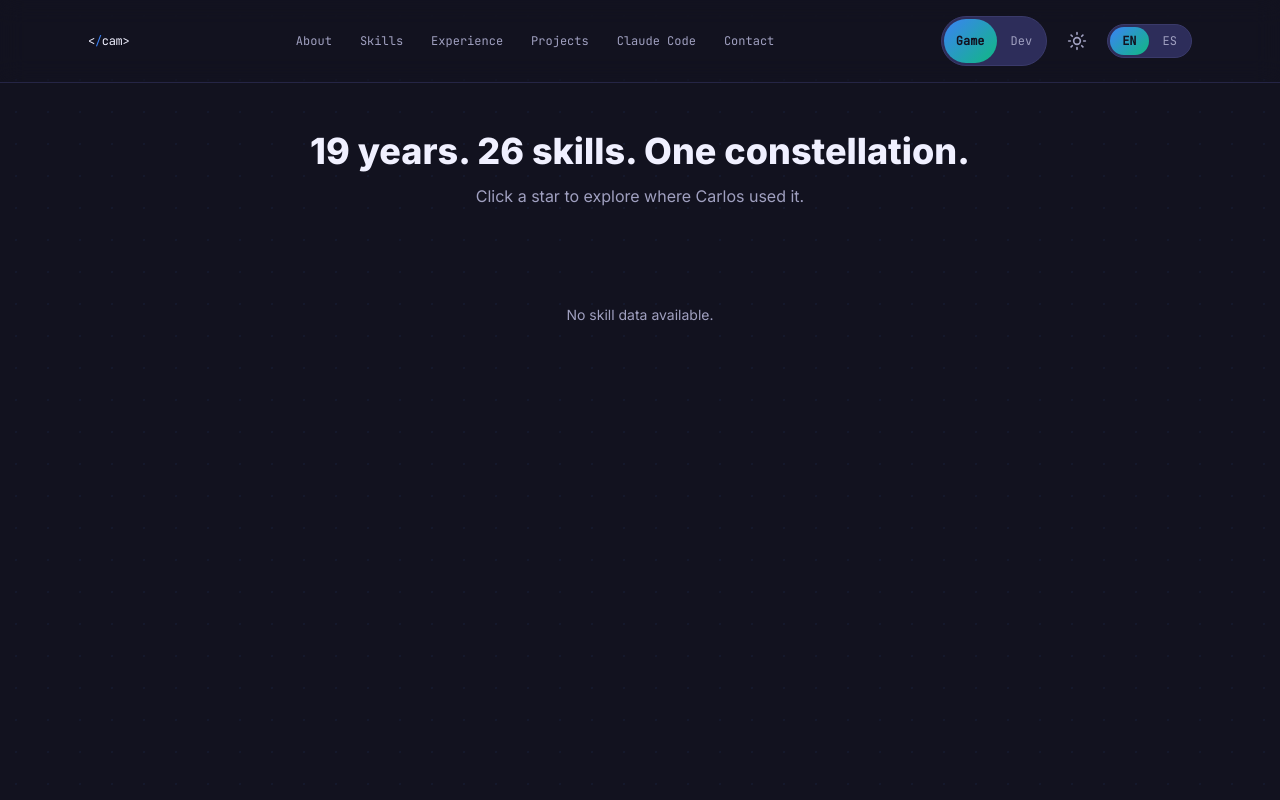
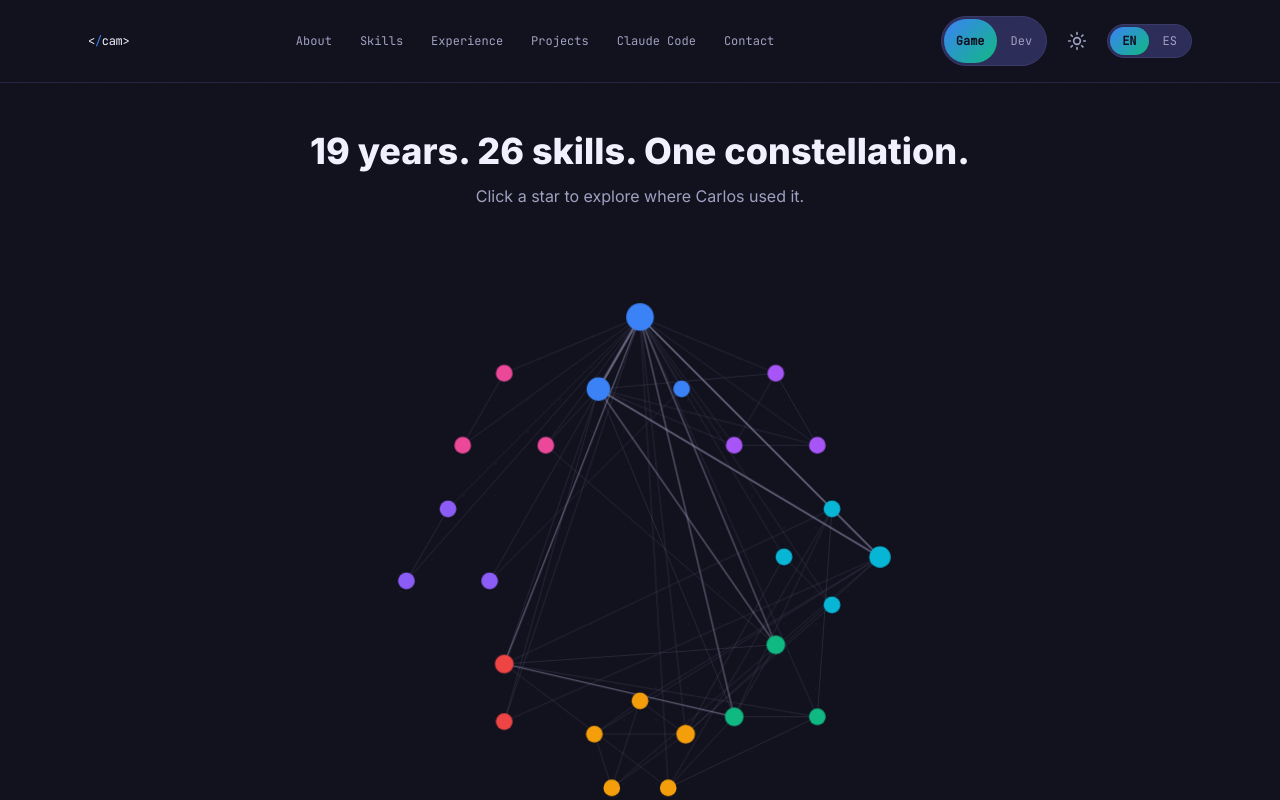
Before and after one commit to andresmontoyat/andresmontoyatco, a React (Vite) app: page / in a window 1280 px wide. Shown: the top 800 px of the page. Built offline with nearby package versions, Linux system fonts and the light colour scheme; a web font is replaced by a local one.

Commit message:
feat(15-02): wire SvgConstellation + useConstellation + capability detection into GameMode renderer slot

```diff
--- a/src/game/GameMode.js
+++ b/src/game/GameMode.js
@@ -1,10 +1,13 @@
-import React from 'react'
+import React, { useState } from 'react'
 import { useLanguage } from '../i18n/LanguageContext'
 import { useTheme } from '../i18n/ThemeContext'
 import { useViewMode } from '../context/ViewModeContext'
 import EXPERIENCE from '../data/experience'
 import { SKILLS } from '../data/skills'
-import { CURRENT_YEAR } from './constellation.graph'
+import { buildConstellationGraph, CURRENT_YEAR } from './constellation.graph'
+import { computeLayout } from './constellation.layout'
+import useConstellation from './useConstellation'
+import SvgConstellation from './renderers/SvgConstellation'
 import ConstellationFallback from './ConstellationFallback'
 
 // D-15-LAND-COPY: derive at module load from live data — never hardcode
@@ -12,8 +15,30 @@ const maxYear = Math.max(...EXPERIENCE.map((e) => e.period.end ?? CURRENT_YEAR))
 const minYear = Math.min(...EXPERIENCE.map((e) => e.period.start))
 export const yearsActive = maxYear - minYear
 
-// D-15-LAND-COPY: canonical SKILLS catalog count (not graph node count)
-export const skillCount = Object.keys(SKILLS).length
+// Build graph once at module load — shared between skillCount and renderer props
+const { nodes: GRAPH_NODES, edges: GRAPH_EDGES } = buildConstellationGraph(EXPERIENCE, SKILLS)
+const LAYOUT = computeLayout(GRAPH_NODES)
+
+// D-15-LAND-COPY: graph node count (alias-normalized canonical count)
+export const skillCount = GRAPH_NODES.length
+
+// Capability detection — Phase 17: branch on capabilities for WebGL adapter; Phase 15 always SVG.
+function detectCapabilities() {
+  if (typeof window === 'undefined') {
+    return { prefersReducedMotion: true, saveData: false, isMobile: true, hasWebGL: false }
+  }
+  const prefersReducedMotion = window.matchMedia('(prefers-reduced-motion: reduce)').matches
+  const saveData = (typeof navigator !== 'undefined' && navigator.connection && navigator.connection.saveData) || false
+  const isMobile = window.innerWidth < 768
+  let hasWebGL = false
+  try {
+    const c = document.createElement('canvas')
+    hasWebGL = !!(c.getContext('webgl') || c.getContext('experimental-webgl'))
+  } catch (e) {
+    hasWebGL = false
+  }
+  return { prefersReducedMotion, saveData, isMobile, hasWebGL }
+}
 
 class ConstellationErrorBoundary extends React.Component {
   constructor(props) {
@@ -42,6 +67,9 @@ export default function GameMode() {
   const { lang, t } = useLanguage()
   const { theme } = useTheme()
   const { setViewMode } = useViewMode()
+
+  const [capabilities] = useState(() => detectCapabilities())
+  const cons = useConstellation(GRAPH_NODES)
 
   const h1Text = `${yearsActive} ${t.game.h1Years}. ${skillCount} ${t.game.h1Skills}. ${t.game.h1Tagline}`
 
@@ -72,13 +100,21 @@ export default function GameMode() {
           className="w-full max-w-3xl relative"
           data-testid="renderer-slot"
           data-theme={theme}
+          data-prefers-reduced-motion={capabilities.prefersReducedMotion ? 'true' : 'false'}
         >
-          <p
-            className="text-text-secondary text-sm py-12 text-center"
-            data-testid="renderer-placeholder"
-          >
-            {t.game.empty}
-          </p>
+          <SvgConstellation
+            nodes={GRAPH_NODES}
+            edges={GRAPH_EDGES}
+            layout={LAYOUT}
+            highlightedSkillIds={cons.highlightedSkillIds}
+            selectedSkillId={cons.selectedSkillId}
+            yearRange={cons.yearRange}
+            theme={theme}
+            lang={lang}
+            t={t}
+            onSelectSkill={cons.onSelectSkill}
+            onHoverSkill={cons.onHoverSkill}
+          />
         </div>
       </ConstellationErrorBoundary>
 
```
